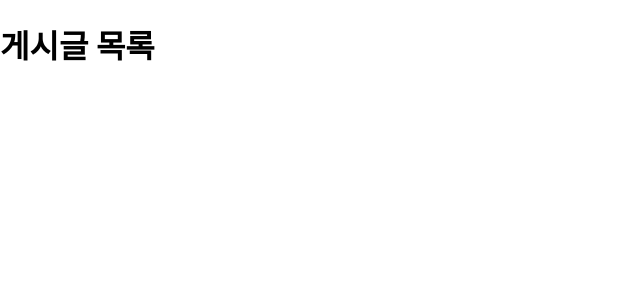
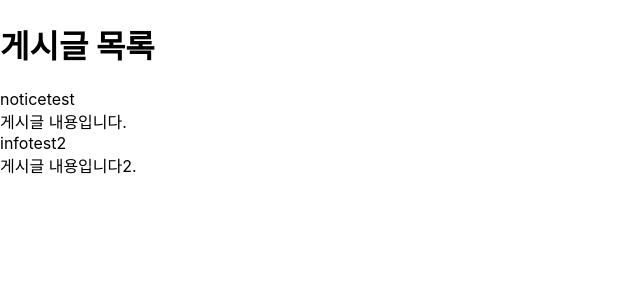
Before and after one commit to flzl2008/free-board, a React (Create React App) app: page / in a window 1280 px wide. Shown: the top 300 px of the page, without its empty margins (0-640 px from the left). Built offline with nearby package versions, Linux system fonts and the light colour scheme.

Commit message:
[#3] 게시물 리스트 mock 데이터 생성

```diff
--- a/src/js/components/PostList.tsx
+++ b/src/js/components/PostList.tsx
@@ -1,22 +1,38 @@
 import { useState } from 'react';
 
 export default function PostList() {
-  const [postList, setPostList] = useState<Post[]>([]);
+  const mockPostList = [
+    {
+      id: 1,
+      title: 'test',
+      content: '게시글 내용입니다.',
+      category: 'notice',
+    },
+    {
+      id: 2,
+      title: 'test2',
+      content: '게시글 내용입니다2.',
+      category: 'info',
+    },
+  ];
+  const [postList, setPostList] = useState<Post[]>(mockPostList);
 
   return (
     <>
       <h1>게시글 목록</h1>
-      {postList.map(post => {
-        <article className="post-list">
-          <div className="post-list__title">
-            <span>{post.category}</span>
-            <span>{post.title}</span>
-          </div>
-          <div className="post-list__content">
-            <span>{post.content}</span>
-          </div>
-        </article>;
-      })}
+      <div className="post-list">
+        {postList.map(post => (
+          <article className="post-list__item" key={post.id}>
+            <div className="post-list__item--title">
+              <span>{post.category}</span>
+              <span>{post.title}</span>
+            </div>
+            <div className="post-list__item--content">
+              <span>{post.content}</span>
+            </div>
+          </article>
+        ))}
+      </div>
     </>
   );
 }
```
